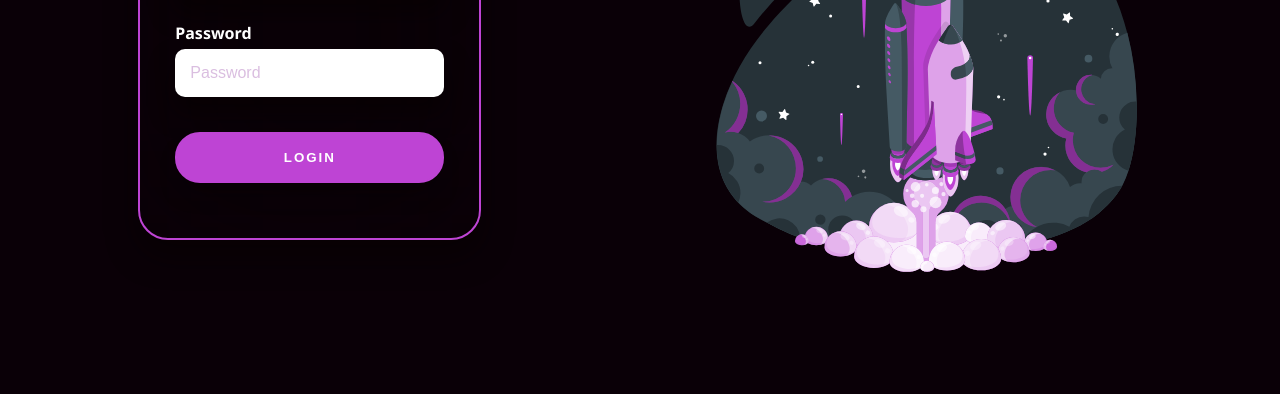
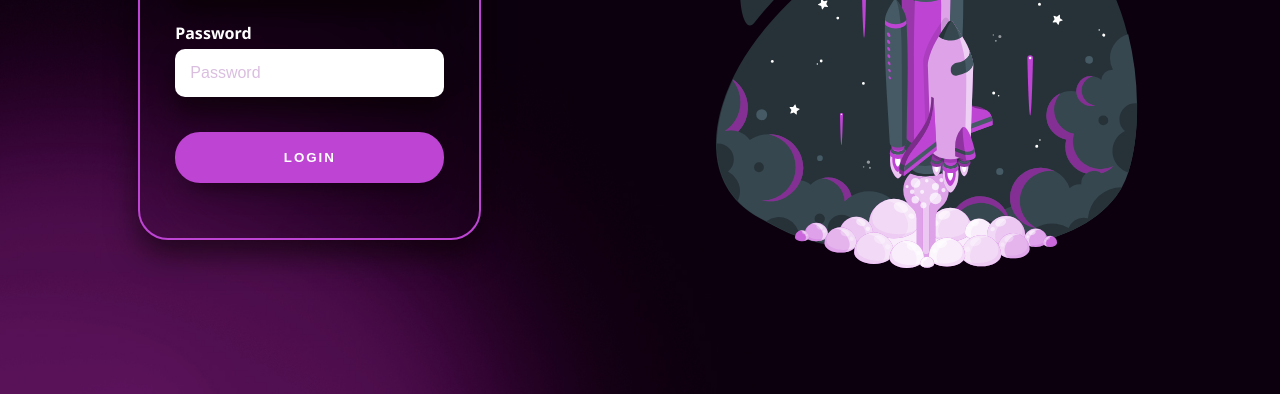
Before and after one commit to vitorribass/cybershiplogin, a plain HTML site: page index.html in a window 1280 px wide. Shown: the part 406-800 px from the top of the page. Drawn offline with Linux system fonts and the light colour scheme.

Commit message:
Update style.css

```diff
--- a/styles/style.css
+++ b/styles/style.css
@@ -10,7 +10,7 @@ body{
     font-family: 'Noto Sans', sans-serif;
     padding: 24px;
     background: #0a0007;
-    background-image: url(components/images/PurpleGradientBG.jpg);
+    background-image: url(/components/images/PurpleGradientBG.jpg);
     background-size: cover;
     background-attachment: fixed;
     background-repeat: no-repeat;
```
